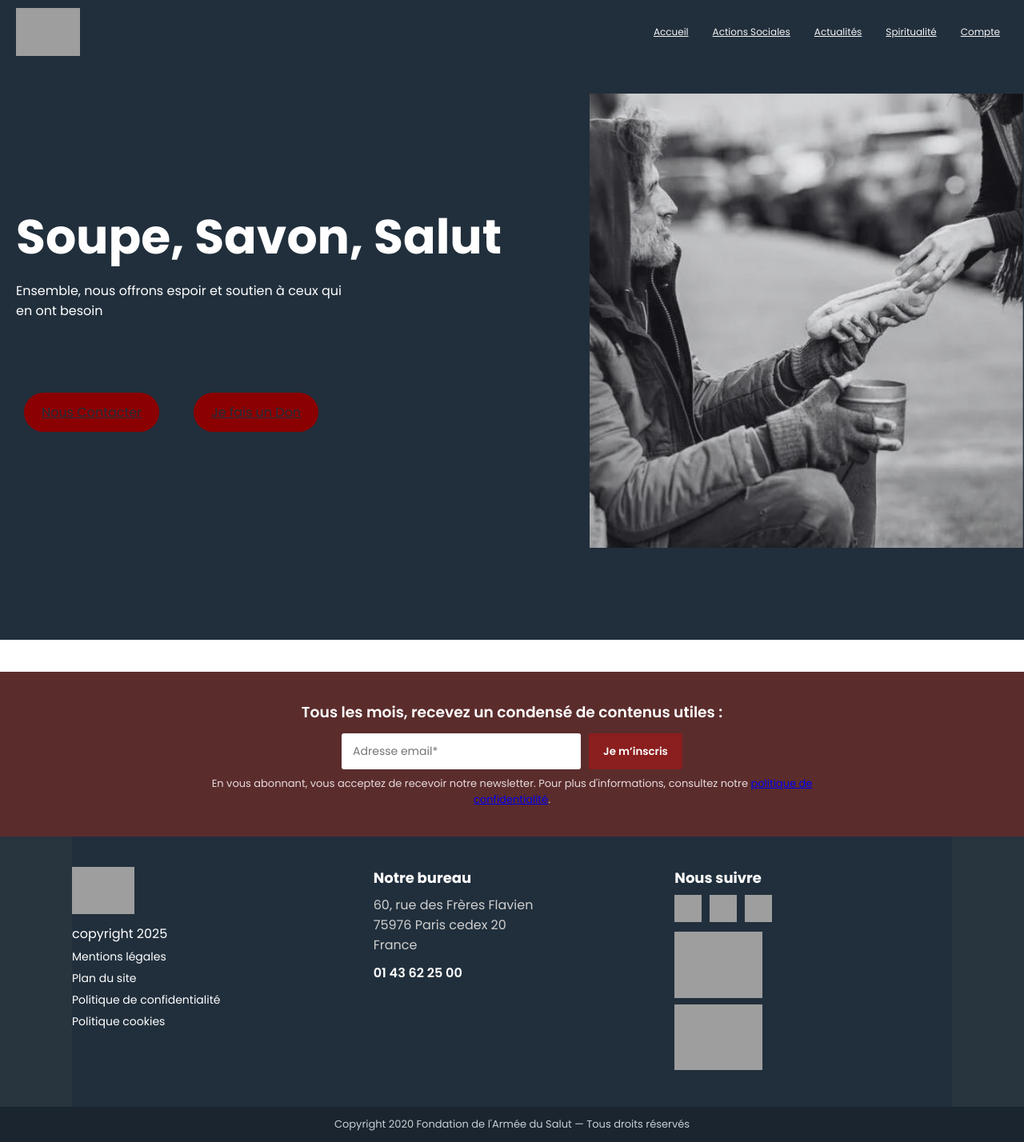
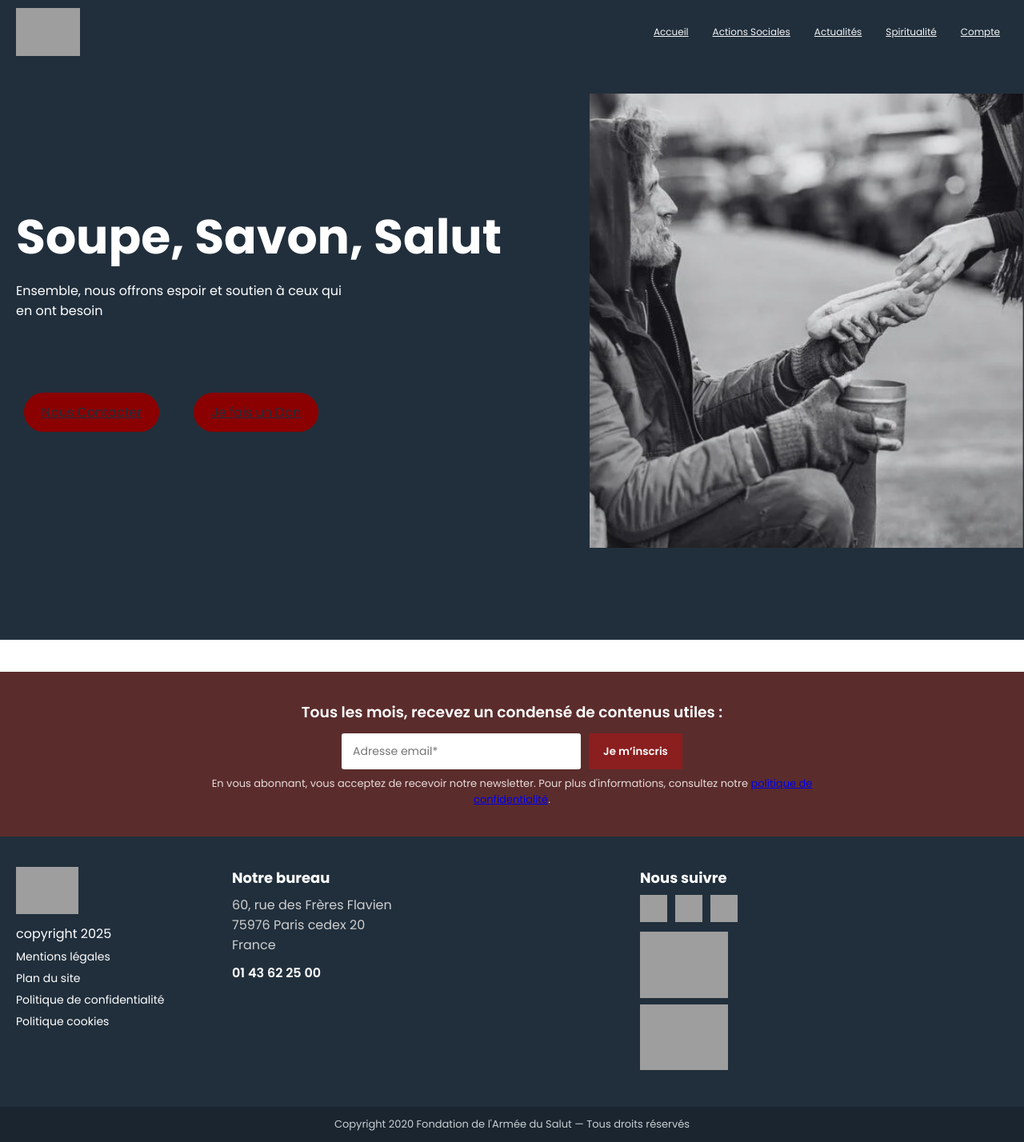
Before and after one commit to ribeiro-angela/SAE-3, a PHP site: page /accueil.html in a window 1280 px wide. Shown: the whole page at 80% size. Run offline with PHP 8.4, Linux system fonts and the light colour scheme; some web fonts are replaced; grey boxes are pictures that could not be loaded.

Commit message:
j'ai enlever les bords gris mais probleme de position des elements du footer ( colonnes)

```diff
--- a/accueil.html
+++ b/accueil.html
@@ -86,7 +86,8 @@
         </div>
 
         <!-- Contenu principal du footer -->
-        <div class="footer-main wrapper">
+        <div class="footer-main">
+            <div class="wrapper">
             <div class="col footer-left">
                 <img src="image/logo.png" alt="Logo" class="footer-logo">
                 <p class="copyright">copyright 2025</p>
@@ -97,7 +98,7 @@
                     <a href="#">Politique cookies</a>
                 </nav>
             </div>
-
+            </div>
             <div class="col footer-center">
                 <h4>Notre bureau</h4>
                 <address>
```
Also changed, not shown: style.css (line endings or trailing spaces).
